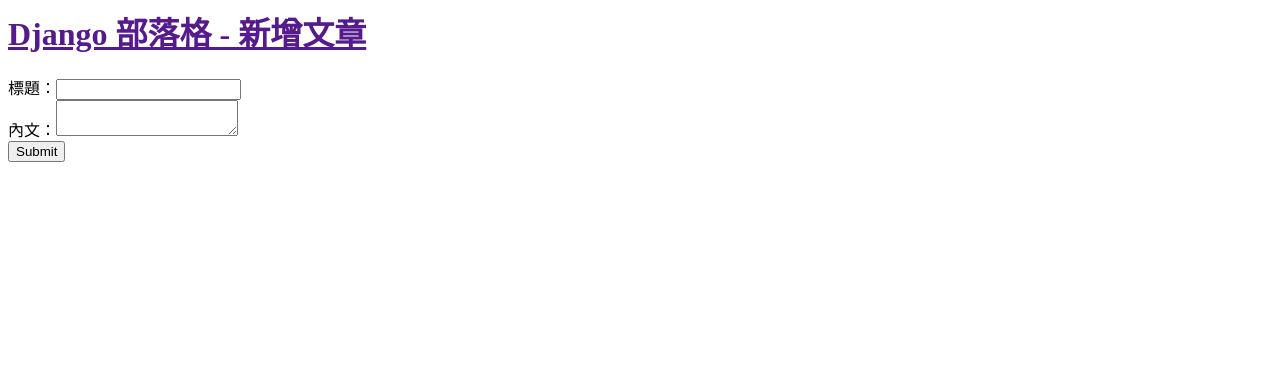
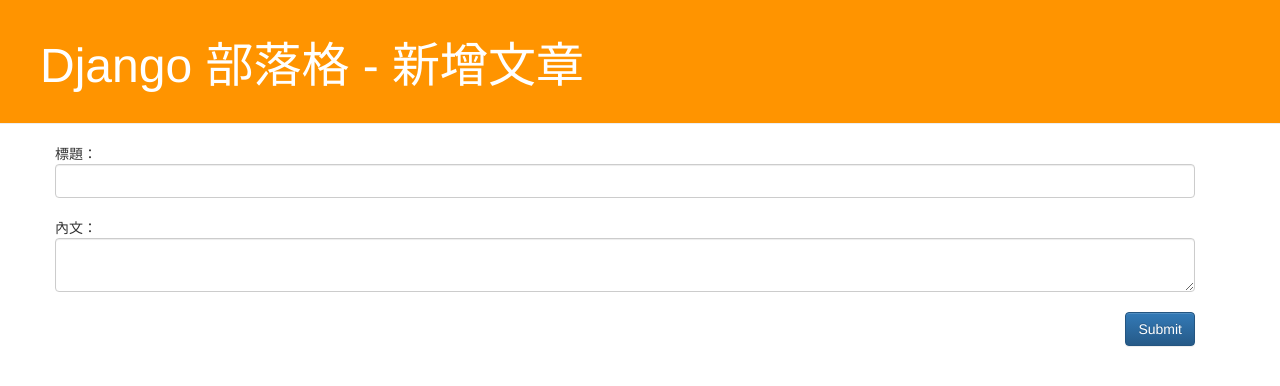
Before and after one commit to HeiTang/myblog, a Django app: page /create in a window 1280 px wide. Shown: the top 386 px of the page. Run offline with Django 3.2, Linux system fonts and the light colour scheme; some libraries are stand-ins or nearby versions.

Commit message:
Implement css and bootstrap

```diff
--- /dev/null
+++ b/blog/static/css/blog.css
@@ -0,0 +1,42 @@
+.page-header {
+    background-color: #ff9400;
+    margin-top: 0;
+    padding: 20px 20px 20px 40px;
+}
+
+.page-header h1, .page-header h1 a, .page-header h1 a:visited, .page-header h1 a:active {
+    color: #ffffff;
+    font-size: 36pt;
+    text-decoration: none;
+}
+
+.content {
+    margin-left: 40px;
+}
+
+.date {
+    color: #828282;
+}
+
+.save {
+    float: right;
+}
+
+.post-form textarea, .post-form input {
+    width: 100%;
+}
+
+.top-menu, .top-menu:hover, .top-menu:visited {
+    color: #ffffff;
+    float: right;
+    font-size: 26pt;
+    margin-right: 20px;
+}
+
+.post {
+    margin-bottom: 70px;
+}
+
+.post h1 a, .post h1 a:visited {
+    color: #000000;
+}
--- a/blog/templates/blog/post_create.html
+++ b/blog/templates/blog/post_create.html
@@ -1,19 +1,23 @@
+{% load staticfiles %}
 <html>
-
     <head>
         <title>Django 部落格</title>
+        <link rel="stylesheet" href="//maxcdn.bootstrapcdn.com/bootstrap/3.3.7/css/bootstrap.min.css">
+        <link rel="stylesheet" href="//maxcdn.bootstrapcdn.com/bootstrap/3.3.7/css/bootstrap-theme.min.css">
+        <link rel="stylesheet" href="{% static 'css/blog.css' %}">
     </head>
-
     <body>
-    <div>
+        <div class="page-header">
             <h1><a href="">Django 部落格 - 新增文章</a></h1>
         </div>
-    <div>
+        <div class="content container">
             <form method="POST">
                 {% csrf_token %}
-            標題：<input type="text" name="title"><br/>
-            內文：<textarea name="text"></textarea><br/>
-            <input type="submit"><br/>
+                <div class="post-form">
+                    標題：<input type="text" name="title" class="form-control"><br/>
+                    內文：<textarea name="text" class="form-control"></textarea><br/>
+                </div>
+                <input type="submit" class="btn btn-primary save">
             </form>
         </div>
     </body>
```
Also changed, not shown: blog/templates/blog/post_list.html (+15 -6 lines). Lines whose indentation alone changed are shown as unchanged.
